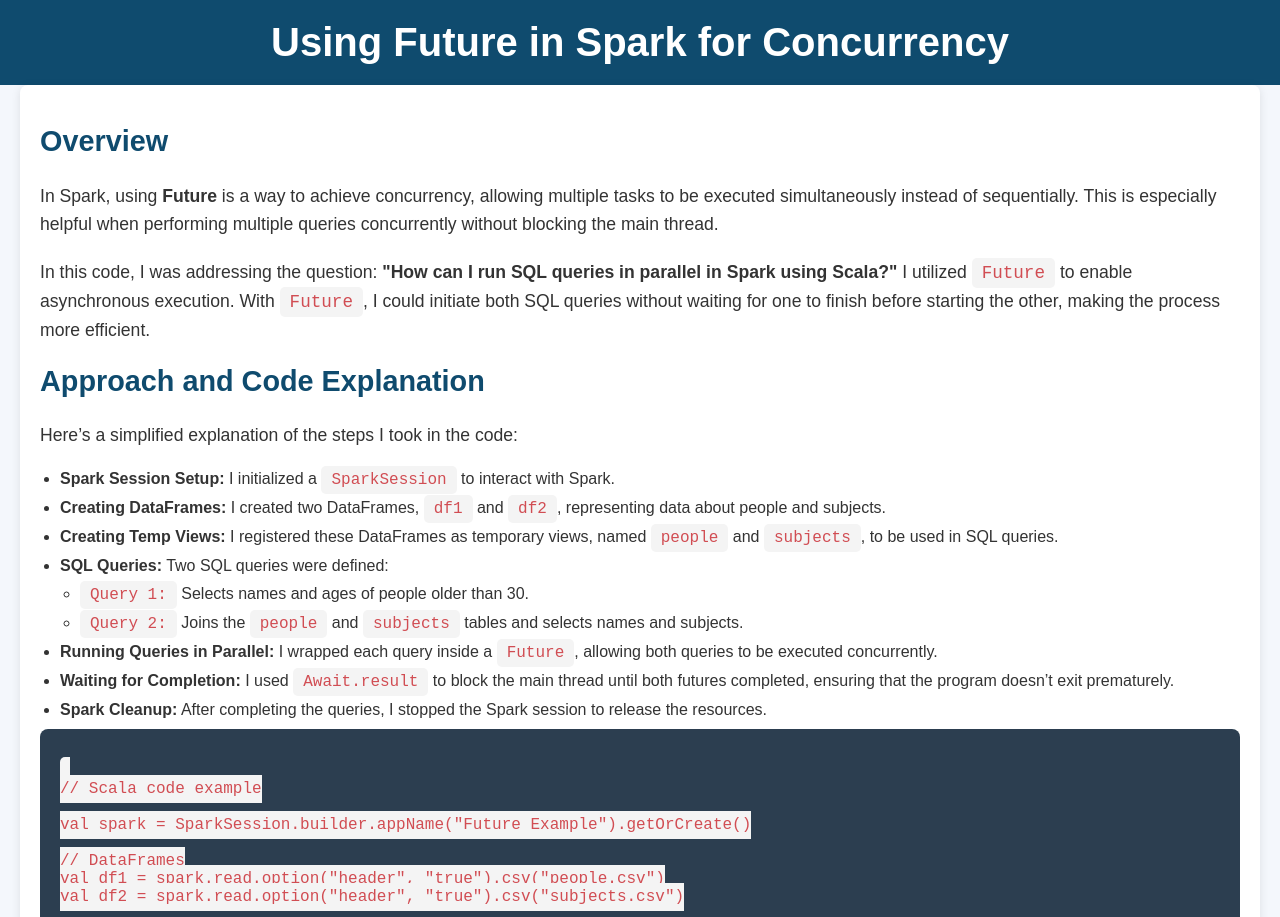
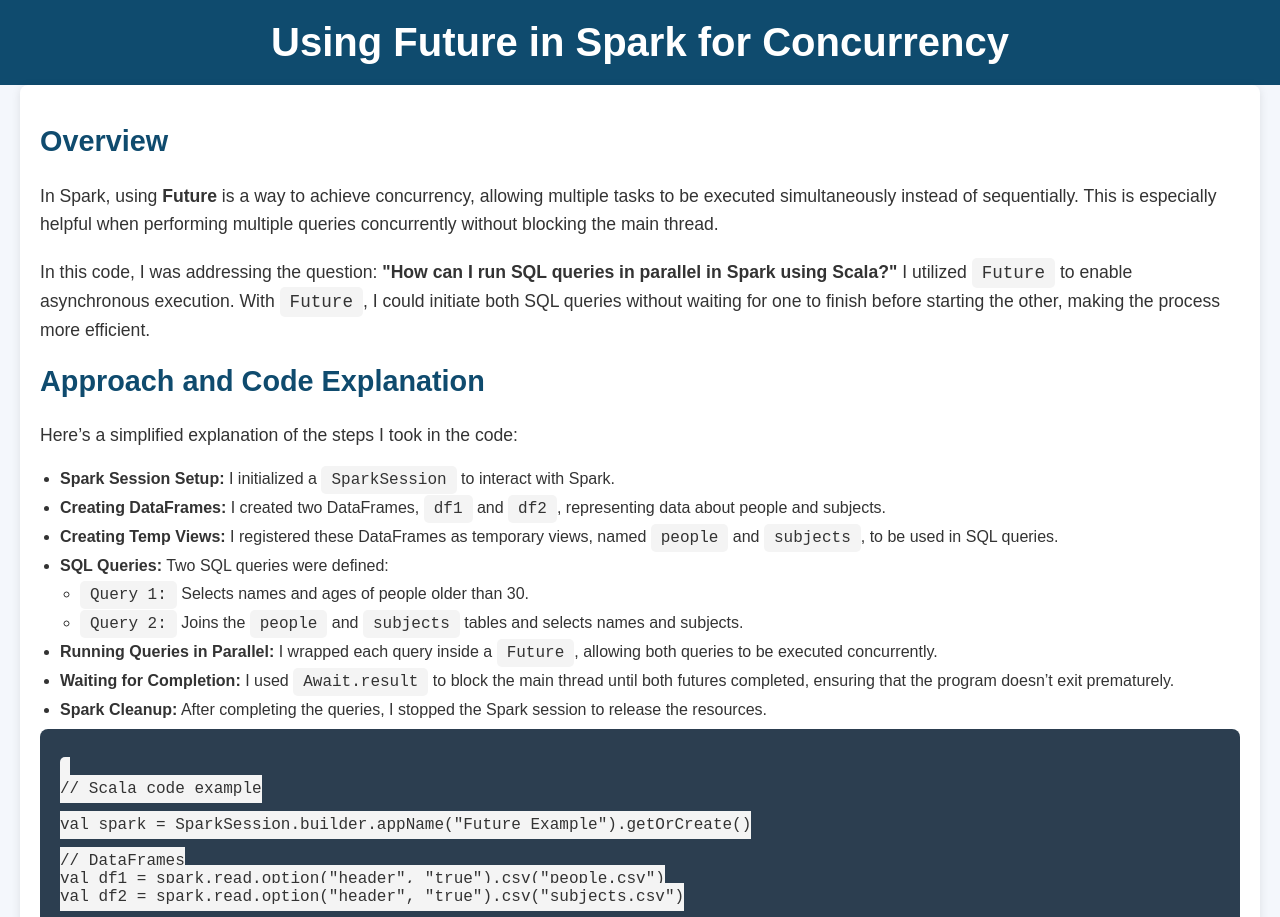
Before and after one commit to nbahador/nbahador.github.io, a Jekyll site: the page Using_Future_in_Spark_for_Concurrency.html, which Jekyll copies as it is, in a window 1280 px wide. Shown: the top 917 px of the page. Built offline with Jekyll 4.4.1, drawn with Linux system fonts in a browser that asks for light colours; some of the changed text lies outside the part shown.

Commit message:
Update Using_Future_in_Spark_for_Concurrency.html

```diff
--- a/Using_Future_in_Spark_for_Concurrency.html
+++ b/Using_Future_in_Spark_for_Concurrency.html
@@ -48,12 +48,13 @@
         li {
             margin-bottom: 10px;
         }
+        /* Adjusted styles for code blocks */
         code {
-            background-color: #f4f4f4;
+            font-family: 'Courier New', Courier, monospace;
+            color: #333; /* Dark text color */
+            background-color: #f4f4f4; /* Light background */
             padding: 5px 10px;
             border-radius: 5px;
-            font-family: 'Courier New', Courier, monospace;
-            color: #d14d53;
         }
         .code-section {
             background-color: #2c3e50;
```
Also changed, not shown: other parts of Using_Future_in_Spark_for_Concurrency.html (+1 -1 lines).
